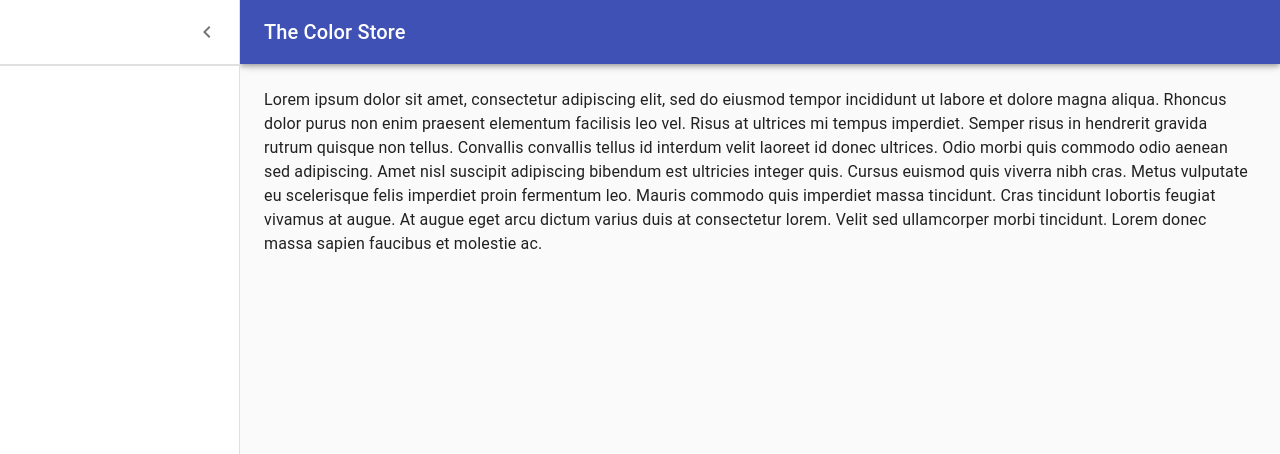
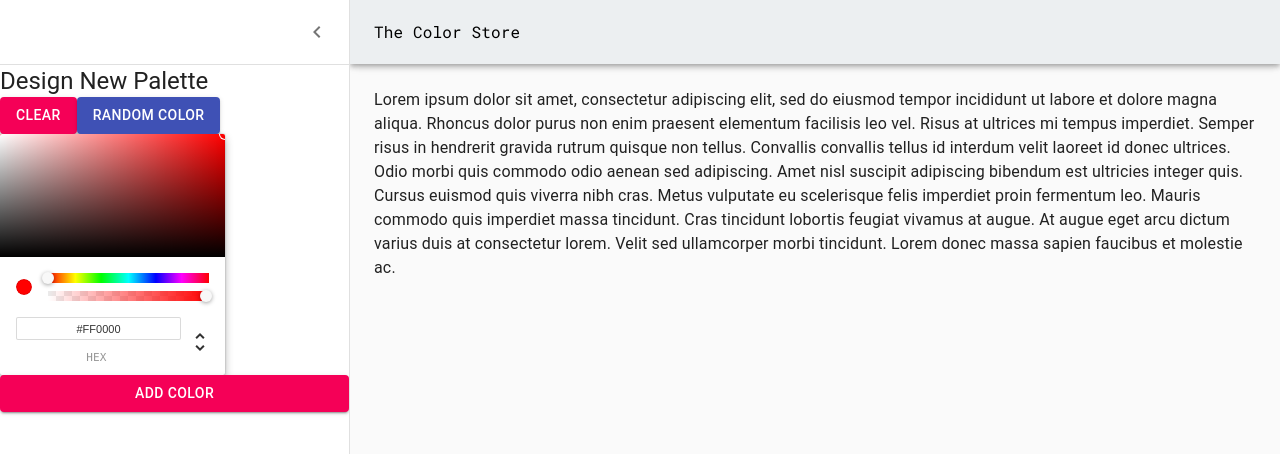
Before and after one commit to swpril/The-Color-Store, a React (Create React App) app: page /palette/new in a window 1280 px wide. Both pictures are taken after a click on the button "open drawer". Shown: the top 454 px of the page. Built offline with nearby package versions, Linux system fonts and the light colour scheme.

Commit message:
added ChromePicker and Buttons

```diff
--- a/package.json
+++ b/package.json
@@ -11,6 +11,7 @@
     "chroma-js": "^2.1.0",
     "rc-slider": "^9.3.1",
     "react": "^16.13.1",
+    "react-color": "^2.18.1",
     "react-copy-to-clipboard": "^5.0.2",
     "react-dom": "^16.13.1",
     "react-router-dom": "^5.2.0",
--- a/src/Components/NewPaletteForm.js
+++ b/src/Components/NewPaletteForm.js
@@ -1,13 +1,15 @@
 import React from 'react';
 import clsx from 'clsx';
 import {
-    Drawer,
+    Drawer, Button,
     CssBaseline, AppBar, Toolbar,
     Typography, Divider, IconButton
 } from '@material-ui/core';
+import { Link } from 'react-router-dom';
 import {
     Add as AddIcon, ChevronLeft as ChevronLeftIcon
 } from '@material-ui/icons';
+import { ChromePicker } from 'react-color';
 import useStyles from '../Styles/NewPaletteForm';
 
 const NewPaletteFrom = () => {
@@ -39,11 +41,11 @@ const NewPaletteFrom = () => {
                         edge="start"
                         className={clsx(classes.menuButton, open && classes.hide)}
                     >
-                        <AddIcon />
+                        <AddIcon className={classes.addIcon} />
                     </IconButton>
-                    <Typography variant="h6" noWrap>
+                    <Link to='/'>
                         The Color Store
-                    </Typography>
+                    </Link>
                 </Toolbar>
             </AppBar>
             <Drawer
@@ -61,7 +63,14 @@ const NewPaletteFrom = () => {
                     </IconButton>
                 </div>
                 <Divider />
-                <Divider />
+                <Typography variant='h5'>Design New Palette </Typography>
+                <div>
+                    <Button variant='contained' color='secondary'>Clear</Button>
+                    <Button variant='contained' color='Primary'>Random Color</Button>
+                </div>
+
+                <ChromePicker color='red' onChangeComplete={(color) => console.log(color)} />
+                <Button variant='contained' color='secondary'>Add Color</Button>
             </Drawer>
             <main
                 className={clsx(classes.content, {
--- a/src/Styles/NewPaletteForm.js
+++ b/src/Styles/NewPaletteForm.js
@@ -1,16 +1,26 @@
 import { makeStyles } from '@material-ui/core';
 
-const drawerWidth = 240;
+const drawerWidth = 350;
 
 const useStyles = makeStyles((theme) => ({
     root: {
         display: 'flex',
     },
+    addIcon: {
+        color: 'black'
+    },
     appBar: {
+        backgroundColor: '#ECEFF1',
         transition: theme.transitions.create(['margin', 'width'], {
             easing: theme.transitions.easing.sharp,
             duration: theme.transitions.duration.leavingScreen,
         }),
+        '& a': {
+            textDecoration: 'none',
+            color: 'black',
+            fontFamily: 'Roboto Mono',
+            fontSize: theme.spacing(2)
+        }
     },
     appBarShift: {
         width: `calc(100% - ${drawerWidth}px)`,
```
Also changed, not shown: 1 other file (tests, documents, lock files or other folders).
